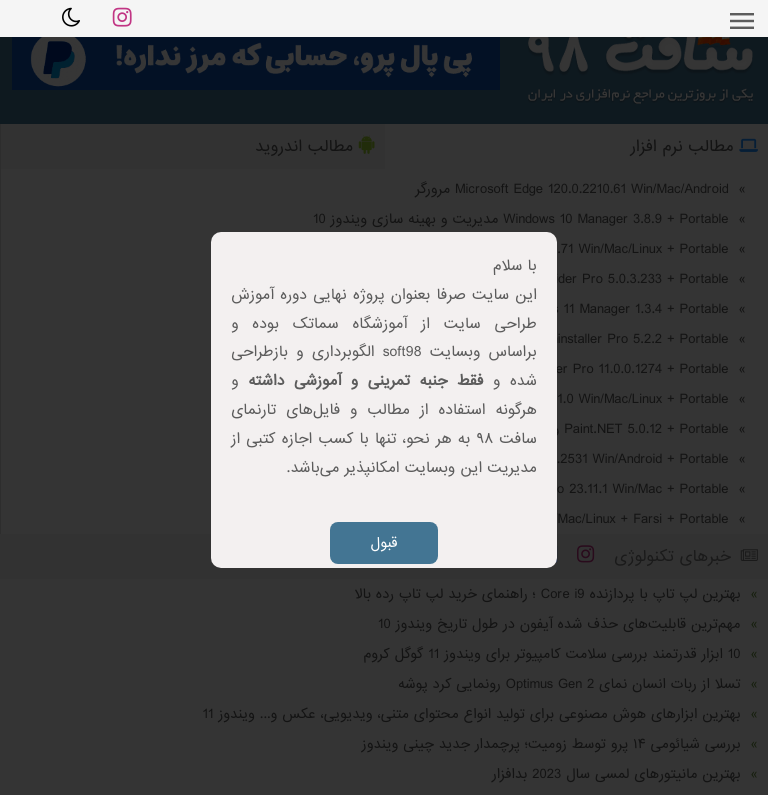
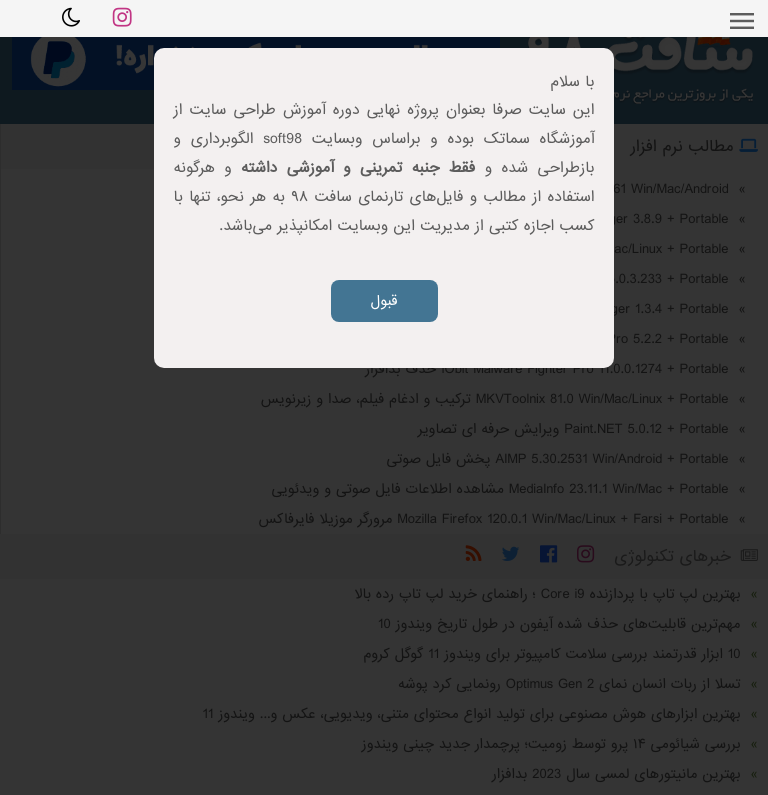
Before and after one commit to mohamadmokarram/soft98, a plain HTML site: page index.html in a window 768 px wide. Shown: the top 795 px of the page. Drawn offline with nearby package versions, Linux system fonts and the light colour scheme.

Commit message:
Update style.css

```diff
--- a/style.css
+++ b/style.css
@@ -1492,8 +1492,8 @@
     position: relative;
     transition: all 0.5s;
     font-family: iransans;
-    width: 0;
-    height: 0;
+    width: 50vw;
+    height: max-content;
     background-color: rgb(243, 240, 240);
     border-radius: 10px;;
 }
@@ -1517,7 +1517,7 @@
     margin-top: 20px;
     font-family: iransans;
     transition: all 0.3s;
-    cursor: pointer;
+    margin-bottom: 10%;
 }
 
 .onload button.accept:hover {
@@ -1530,10 +1530,25 @@
 }
 
 .showmessage {
-    width: 45% !important;
-    height: 42% !important;
+    width: 45%;
+    height: 42%;
 }
 
 .show-para-inmessage{
     display: block !important;
 }
+
+@media screen and (max-width: 400px){
+    .onload .message {
+        width: 85vw;
+        height: max-content;
+    }
+}
+
+@media screen and (min-width: 401px) and (max-width: 900px){
+    .onload .message {
+        width: 60vw;
+        height: max-content;
+        margin-bottom: 50%;
+    }
+}
```
